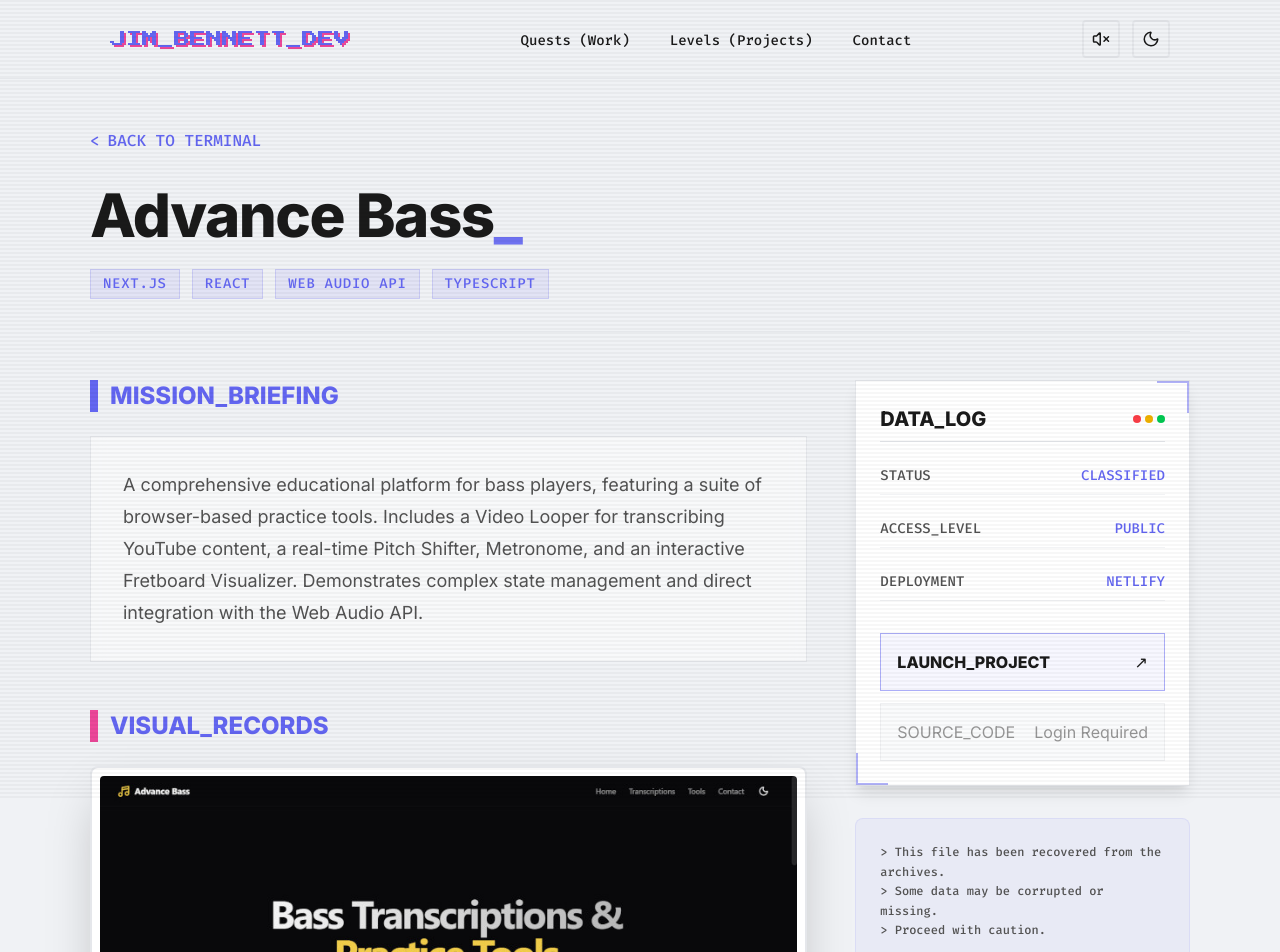
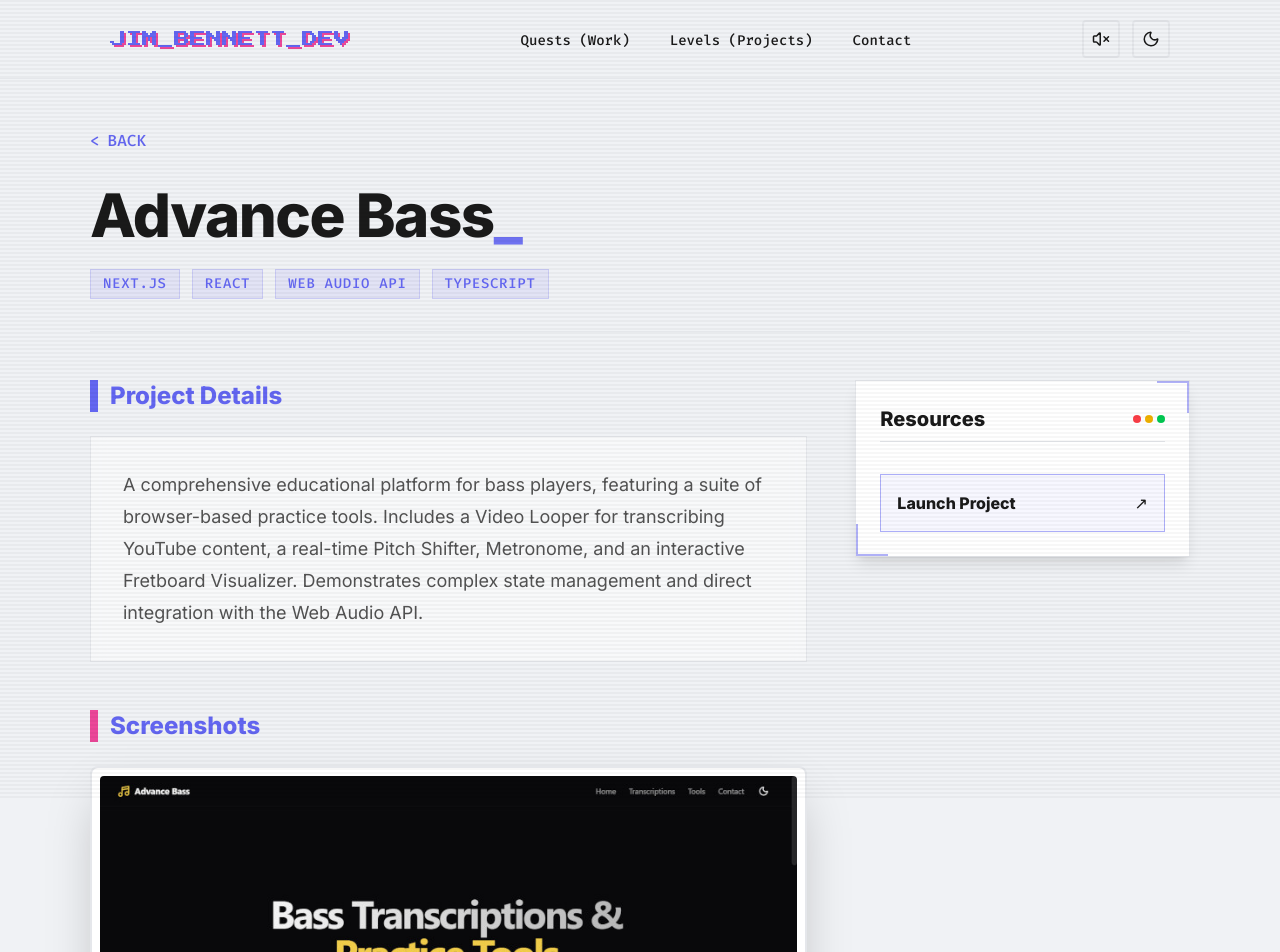
Before and after one commit to resonantdoghouse/jimbennett.dev, a React (Vite) app: page /projects/advance-bass in a window 1280 px wide. Shown: the top 952 px of the page. Built offline with nearby package versions, Linux system fonts and the light colour scheme.

Commit message:
Refactor case study page: rename sections, remove status/access fields, add github link support

```diff
--- a/pages/ProjectDetail.tsx
+++ b/pages/ProjectDetail.tsx
@@ -29,7 +29,7 @@ const ProjectDetail: React.FC = () => {
           onClick={() => playSound("click")}
         >
           <span>{"<"}</span>
-          <span className="group-hover:underline">BACK TO TERMINAL</span>
+          <span className="group-hover:underline">BACK</span>
         </Link>
         {/* Title Section */}
         <header className="mb-12 border-b border-border pb-8">
@@ -56,7 +56,7 @@ const ProjectDetail: React.FC = () => {
             <section className="prose prose-invert max-w-none">
               <h2 className="text-2xl font-bold mb-6 text-accent flex items-center gap-3">
                 <span className="inline-block w-2 h-8 bg-accent"></span>
-                MISSION_BRIEFING
+                Project Details
               </h2>
               <div className="bg-card/50 border border-border p-8 backdrop-blur-sm leading-8 text-lg text-text-muted">
                 {project.longDescription ? (
@@ -74,7 +74,7 @@ const ProjectDetail: React.FC = () => {
               <section>
                 <h2 className="text-2xl font-bold mb-6 text-accent flex items-center gap-3">
                   <span className="inline-block w-2 h-8 bg-accent-secondary"></span>
-                  VISUAL_RECORDS
+                  Screenshots
                 </h2>
                 <div className="border-2 border-border p-2 bg-card rounded-lg shadow-2xl">
                   <img
@@ -83,7 +83,7 @@ const ProjectDetail: React.FC = () => {
                     className="w-full h-auto rounded grayscale-[20%] hover:grayscale-0 transition-all duration-500"
                   />
                   <div className="mt-2 text-center font-mono text-xs text-text-muted/60">
-                    FIG. 01 // INTERFACE_VIEW_MAIN
+                    Project Screenshot
                   </div>
                 </div>
               </section>
@@ -101,28 +101,13 @@ const ProjectDetail: React.FC = () => {
                 <div className="absolute bottom-0 left-0 w-8 h-8 border-b-2 border-l-2 border-accent opacity-50"></div>
 
                 <h3 className="font-bold text-xl mb-6 border-b border-border pb-2 flex justify-between items-center">
-                  <span>DATA_LOG</span>
+                  <span>Resources</span>
                   <div className="flex gap-1">
                     <div className="w-2 h-2 rounded-full bg-red-500 animate-pulse"></div>
                     <div className="w-2 h-2 rounded-full bg-yellow-500"></div>
                     <div className="w-2 h-2 rounded-full bg-green-500"></div>
                   </div>
                 </h3>
-
-                <div className="space-y-6 font-mono text-sm">
-                  <div className="flex justify-between items-center border-b border-border/50 pb-2">
-                    <span className="text-text-muted">STATUS</span>
-                    <span className="text-accent">CLASSIFIED</span>
-                  </div>
-                  <div className="flex justify-between items-center border-b border-border/50 pb-2">
-                    <span className="text-text-muted">ACCESS_LEVEL</span>
-                    <span className="text-accent">PUBLIC</span>
-                  </div>
-                  <div className="flex justify-between items-center border-b border-border/50 pb-2">
-                    <span className="text-text-muted">DEPLOYMENT</span>
-                    <span className="text-accent">NETLIFY</span>
-                  </div>
-                </div>
 
                 <div className="mt-8 space-y-3">
                   <a
@@ -132,31 +117,26 @@ const ProjectDetail: React.FC = () => {
                     className="flex items-center justify-between group p-4 border border-accent/50 hover:bg-accent hover:text-white transition-all duration-300 bg-accent/5"
                     onClick={() => playSound("click")}
                   >
-                    <span className="font-bold">LAUNCH_PROJECT</span>
+                    <span className="font-bold">Launch Project</span>
                     <span className="transform group-hover:translate-x-1 transition-transform">
                       ↗
                     </span>
                   </a>
 
-                  <button
-                    disabled
-                    className="flex items-center justify-between w-full p-4 border border-border text-text-muted cursor-not-allowed bg-background/50 opacity-60"
-                  >
-                    <span>SOURCE_CODE</span>
-                    <span>Login Required</span>
-                  </button>
+                  {project.githubUrl && (
+                    <a
+                      href={project.githubUrl}
+                      target="_blank"
+                      rel="noopener noreferrer"
+                      className="flex items-center justify-between group p-4 border border-accent/50 hover:bg-accent hover:text-white transition-all duration-300 bg-accent/5"
+                    >
+                      <span className="font-bold">GitHub Repo</span>
+                      <span className="transform group-hover:translate-x-1 transition-transform">
+                        ↗
+                      </span>
+                    </a>
+                  )}
                 </div>
-              </div>
-
-              {/* Additional Info / Tags */}
-              <div className="p-6 bg-accent/5 border border-accent/10 rounded-lg">
-                <p className="font-mono text-xs text-text-muted leading-relaxed">
-                  &gt; This file has been recovered from the archives.
-                  <br />
-                  &gt; Some data may be corrupted or missing.
-                  <br />
-                  &gt; Proceed with caution.
-                </p>
               </div>
             </div>
           </aside>
--- a/types.ts
+++ b/types.ts
@@ -23,6 +23,7 @@ export interface Project {
   slug: string;
   longDescription?: string;
   images?: string[];
+  githubUrl?: string;
 }
 
 export interface Quest {
```
